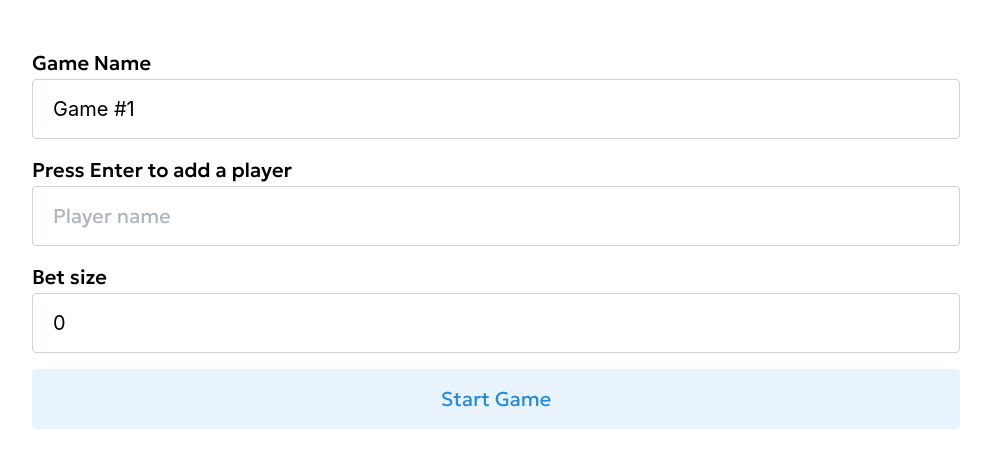
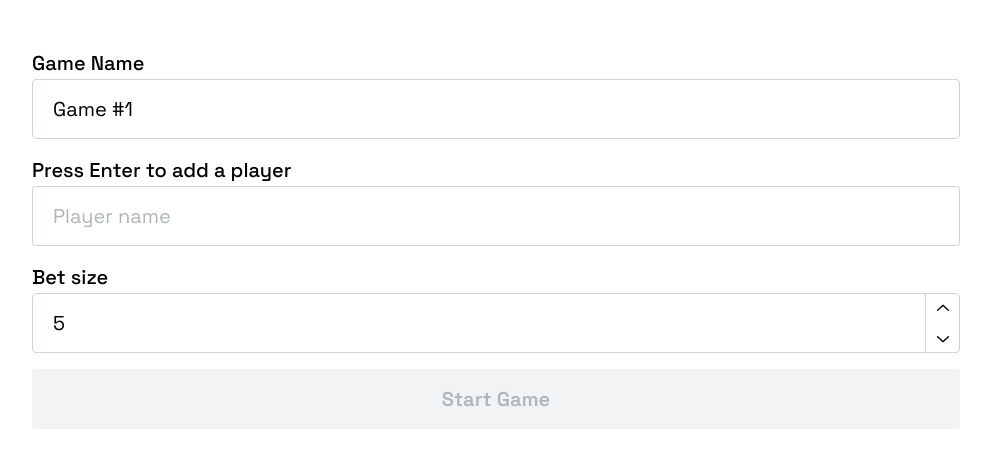
Before and after one commit to dxanh97/sai-nha-co, a React (Create React App) app: page /new-game in a window 1280 px wide. Shown: the top 468 px of the page, without its empty margins (144-1135 px from the left). Built offline with nearby package versions, Linux system fonts and the light colour scheme.

Commit message:
🚧 split components

```diff
--- a/public/index.html
+++ b/public/index.html
@@ -27,7 +27,7 @@
     <link rel="preconnect" href="https://fonts.googleapis.com" />
     <link rel="preconnect" href="https://fonts.gstatic.com" crossorigin />
     <link
-      href="https://fonts.googleapis.com/css2?family=Geologica:wght@100..900&display=swap"
+      href="https://fonts.googleapis.com/css2?family=Space+Grotesk:wght@300..700&display=swap"
       rel="stylesheet"
     />
     <title>Blind Log</title>
--- /dev/null
+++ b/src/components/game-screen/PlayerAvatars.tsx
@@ -0,0 +1,34 @@
+import { Avatar, Tooltip } from '@mantine/core';
+
+interface Props {
+  playerNames: string[];
+}
+
+function PlayerAvatars(props: Props) {
+  const { playerNames } = props;
+  const displayedPlayers = playerNames.slice(0, 3);
+  const hiddenPlayers = playerNames.slice(3);
+  return (
+    <Tooltip.Group openDelay={300} closeDelay={100}>
+      <Avatar.Group spacing="sm">
+        {displayedPlayers.map((n) => (
+          <Tooltip key={n} label={n} withArrow>
+            <Avatar name={n} color="initials" radius="xl" />
+          </Tooltip>
+        ))}
+        {hiddenPlayers.length > 1 && (
+          <Tooltip
+            withArrow
+            label={hiddenPlayers.map((n) => (
+              <div key={n}>{n}</div>
+            ))}
+          >
+            <Avatar radius="xl">{`+${playerNames.slice(3).length}`}</Avatar>
+          </Tooltip>
+        )}
+      </Avatar.Group>
+    </Tooltip.Group>
+  );
+}
+
+export default PlayerAvatars;
--- /dev/null
+++ b/src/components/game-screen/RoundCarousel.tsx
@@ -0,0 +1,59 @@
+import {
+  Avatar,
+  Box,
+  Button,
+  Card,
+  Center,
+  Group,
+  Text,
+  Title,
+} from '@mantine/core';
+import { Carousel } from '@mantine/carousel';
+
+interface Props {
+  betSize: number;
+  playerNames: string[];
+}
+
+function RoundCarousel(props: Props) {
+  const { betSize, playerNames } = props;
+
+  return (
+    <Carousel loop slideGap="sm" my="lg">
+      {playerNames.map((n) => (
+        <Carousel.Slide key={n}>
+          <Card shadow="sm" padding="lg" radius="md" withBorder>
+            <Group gap="sm">
+              <Avatar size={40} radius={40} name={n} color="initials" />
+              <Box>
+                <Text fz="sm" fw={500}>
+                  {n}
+                </Text>
+                <Text fz="xs" c="dimmed">
+                  {`Total: ${100}`}
+                </Text>
+              </Box>
+            </Group>
+
+            <Center py="lg">
+              <Button variant="transparent">{`-${betSize}`}</Button>
+              <Title size={50} m="lg">
+                0
+              </Title>
+              <Button variant="transparent">{`+${betSize}`}</Button>
+            </Center>
+
+            <Button variant="light" fullWidth mb="xs">
+              Jackpot
+            </Button>
+            <Button variant="light" fullWidth mb="xs">
+              Take pot (50)
+            </Button>
+          </Card>
+        </Carousel.Slide>
+      ))}
+    </Carousel>
+  );
+}
+
+export default RoundCarousel;
--- a/src/index.scss
+++ b/src/index.scss
@@ -1,11 +1,4 @@
 body {
   margin: 0;
   padding: 2rem;
-  * {
-    font-family: 'Geologica', sans-serif;
-    font-optical-sizing: auto;
-    font-weight: 400;
-    font-style: normal;
-    font-variation-settings: 'slnt' 0, 'CRSV' 0, 'SHRP' 0;
-  }
 }
--- a/src/index.tsx
+++ b/src/index.tsx
@@ -1,26 +1,31 @@
-import React from 'react';
 import ReactDOM from 'react-dom/client';
 import { Routes, Route, BrowserRouter } from 'react-router-dom';
 import { Provider } from 'react-redux';
 import { createTheme, MantineProvider } from '@mantine/core';
 import '@mantine/core/styles.css';
+import '@mantine/carousel/styles.css';
 
 import { store } from './redux/store';
+
 import HomePage from './pages/home';
+import NewGamePage from './pages/new-game';
+import GameScreenPage from './pages/game-screen';
 
 import './index.scss';
-import NewGamePage from './pages/new-game';
 
 const root = ReactDOM.createRoot(
   document.getElementById('root') as HTMLElement,
 );
 
 const theme = createTheme({
-  /** Mantine theme override */
+  fontFamily: 'Space Grotesk',
+  headings: {
+    fontFamily: 'Space Grotesk',
+  },
+  primaryColor: 'grape',
 });
 
 root.render(
-  <React.StrictMode>
   <MantineProvider theme={theme}>
     <Provider store={store}>
       <BrowserRouter>
@@ -31,10 +36,10 @@ root.render(
           >
             <Route index element={<HomePage />} />
             <Route path="/new-game" element={<NewGamePage />} />
+            <Route path="/game/:gameId" element={<GameScreenPage />} />
           </Route>
         </Routes>
       </BrowserRouter>
     </Provider>
-    </MantineProvider>
-  </React.StrictMode>,
+  </MantineProvider>,
 );
--- /dev/null
+++ b/src/pages/game-screen.tsx
@@ -0,0 +1,30 @@
+import { Button, Container } from '@mantine/core';
+import { useParams } from 'react-router-dom';
+
+import { selectGameById } from '../redux/game.selector';
+import { useAppSelector } from '../redux/store';
+import PlayerAvatars from '../components/game-screen/PlayerAvatars';
+import RoundCarousel from '../components/game-screen/RoundCarousel';
+
+function GameScreenPage() {
+  const { gameId = '' } = useParams();
+  const game = useAppSelector((s) => selectGameById(s, gameId));
+  console.log(game);
+
+  const { betSize, playerNames } = game;
+
+  return (
+    <Container>
+      <PlayerAvatars playerNames={playerNames} />
+      <RoundCarousel betSize={betSize} playerNames={playerNames} />
+      <Button fullWidth mb="xs">
+        New Round
+      </Button>
+      <Button fullWidth mb="xs">
+        End Game
+      </Button>
+    </Container>
+  );
+}
+
+export default GameScreenPage;
--- a/src/pages/new-game.tsx
+++ b/src/pages/new-game.tsx
@@ -1,5 +1,14 @@
 import { useState } from 'react';
-import { Button, Center, Container, Grid, Input } from '@mantine/core';
+import {
+  Button,
+  Center,
+  Container,
+  Grid,
+  Input,
+  NumberInput,
+} from '@mantine/core';
+import { useNavigate } from 'react-router-dom';
+import { nanoid } from '@reduxjs/toolkit';
 
 import { useAppDispatch } from '../redux/store';
 import { createGame } from '../redux/game.slice';
@@ -8,19 +17,23 @@ import AddPlayerInput from '../components/AddPlayerInput';
 
 function NewGamePage() {
   const [playerNames, setPlayerNames] = useState<string[]>([]);
-  const [betSize, setBetSize] = useState(0);
+  const [betSize, setBetSize] = useState(5);
   const [gameName, setGameName] = useState('Game #1');
 
   const dispatch = useAppDispatch();
+  const navigate = useNavigate();
 
   const onStartGame = () => {
+    const id = nanoid();
     dispatch(
       createGame({
+        id,
         betSize,
         name: gameName,
         playerNames,
       }),
     );
+    navigate(`/game/${id}`);
   };
 
   return (
@@ -44,18 +57,23 @@ function NewGamePage() {
           </Grid.Col>
           <Grid.Col>
             <Input.Wrapper label="Bet size" size="xl">
-              <Input
-                type="number"
+              <NumberInput
                 inputMode="numeric"
                 size="xl"
                 value={betSize}
-                onChange={(e) => setBetSize(e.target.valueAsNumber)}
+                onChange={(e) => setBetSize(parseInt(`${e}`, 10))}
               />
             </Input.Wrapper>
           </Grid.Col>
 
           <Grid.Col span={{ base: 12 }}>
-            <Button variant="light" size="xl" fullWidth onClick={onStartGame}>
+            <Button
+              variant="light"
+              size="xl"
+              fullWidth
+              disabled={playerNames.length < 2}
+              onClick={onStartGame}
+            >
               Start Game
             </Button>
           </Grid.Col>
```
Lines whose indentation alone changed are shown as unchanged.
